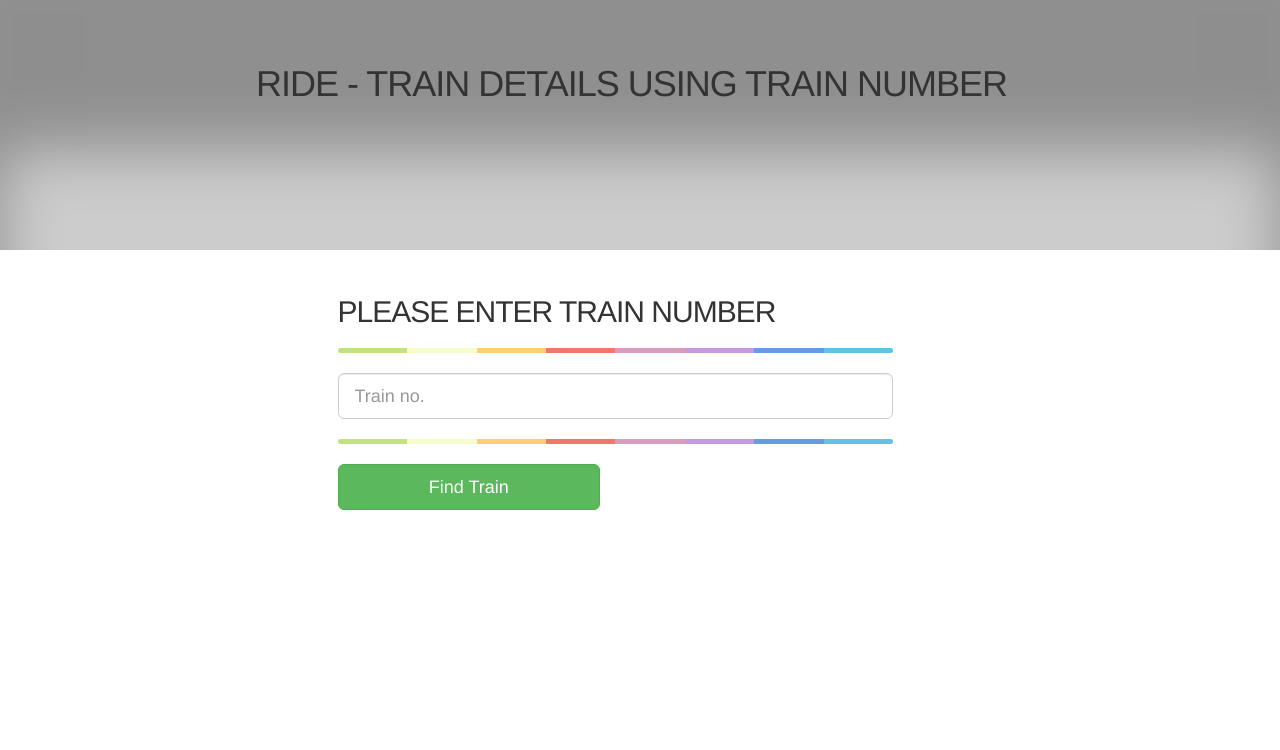
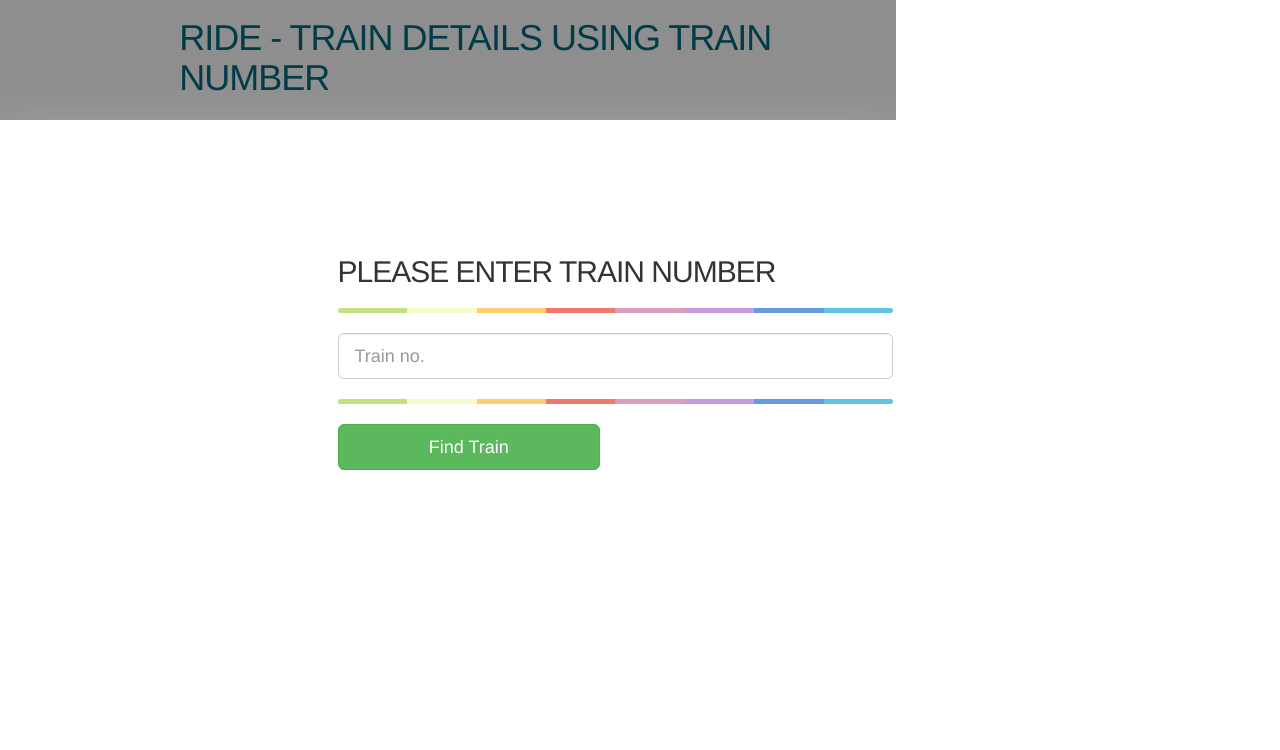
Before and after one commit to mohit741/Githeat_RIDE, a Django app: page / in a window 1280 px wide. Shown: the top 750 px of the page. Run offline with Django 3.2, Linux system fonts and the light colour scheme; some libraries are stand-ins or nearby versions.

Commit message:
Worked on UI

```diff
--- a/RIDE/views.py
+++ b/RIDE/views.py
@@ -23,54 +23,55 @@ def index(request):
         try:
             r1 = requests.get(url1)
             r2 = requests.get(url2)
+        except Exception as e:
+            err = e.args[0]
+            return render(request, 'index.html', {'err': err})
 
+        try:
             # BeautifulSoup object
             soup = BeautifulSoup(r1.text, 'html.parser')
             train = soup.find('h1').text.split('\n')[1].strip()
             train_meta = soup.find('h1').text.split('\n')[4].strip()
             train_name = train + ' ' + train_meta
             table = soup.find('table', class_='results')
-
-            # Pandas DataFrame object
-            df = pd.read_html(str(table))
-
-            # DataFrame to JSON string
-            res = df[0].to_json()
-            data['train_name'] = train_name
-            data['stations'] = json.loads(res)
-            li = soup.find('ul', class_='list-unstyled info-summary').find_all('li')
-
-            # Dict to store details
-            details = {}
-            for i in range(0, 2):
-                key = li[i].text.split(':')[0]
-                value = li[i].text.split(':')[1]
-                details[key.strip()] = value.strip()
-
-            span = li[2].find_all('span')
-            for i in range(0, len(span)):
-                key = span[i].text.split(':')[0]
-                value = span[i].text.split(':')[1]
-                details[key.strip()] = value.strip()
-            data['details'] = details
-            soup = BeautifulSoup(r2.text, 'html.parser')
-            table = soup.find('div', class_='panel panel-warning').find('table')
-            df = pd.read_html(str(table))
-            res = df[0].to_json()
-            data['fare'] = json.loads(res)
-
-            # Store JSON string in session variable
-            request.session['train'] = json.dumps(data)
-            return redirect('/details')
-
         except Exception as e:
-            # If exception occurs
-            err = ''
+            err = e.args[0]
             if e.args[0] == 'list index out of range':
                 err = 'Train number not valid'
-            else:
-                err = e.args[0]
             return render(request, 'index.html', {'err': err})
+
+        # Pandas DataFrame object
+        df = pd.read_html(str(table))
+
+        # DataFrame to JSON string
+        res = df[0].to_json()
+        data['train_name'] = train_name
+        data['stations'] = json.loads(res)
+        li = soup.find('ul', class_='list-unstyled info-summary').find_all('li')
+
+        # Dict to store details
+        details = {}
+        for i in range(0, 2):
+            key = li[i].text.split(':')[0]
+            value = li[i].text.split(':')[1]
+            details[key.strip()] = value.strip()
+
+        span = li[2].find_all('span')
+        for i in range(0, len(span)):
+            key = span[i].text.split(':')[0]
+            value = span[i].text.split(':')[1]
+            details[key.strip()] = value.strip()
+        data['details'] = details
+        soup = BeautifulSoup(r2.text, 'html.parser')
+        table = soup.find('div', class_='panel panel-warning').find('table')
+        df = pd.read_html(str(table))
+        res = df[0].to_json()
+        data['fare'] = json.loads(res)
+
+        # Store JSON string in session variable
+        request.session['train'] = json.dumps(data)
+        return redirect('/details')
+
     else:
         return render(request, 'index.html', {'err': ''})
 
--- a/static/css/base_style.css
+++ b/static/css/base_style.css
@@ -125,8 +125,8 @@ ul {
     position: absolute;
     left: 0;
     top: 0;
-    width: 100%;
-    height: 250px;
+    width: 70%;
+    height: 150px;
     background: #ccc;
     z-index: -1;
     box-shadow: inset 0px 150px 60px 0px rgba(0, 0, 0, 0.3);
@@ -146,7 +146,7 @@ ul {
 #banner {
     position: relative;
     width: 1180px;
-    height: 300px;
+    height: 100px;
 }
 
 #banner .captions {
--- a/templates/base.html
+++ b/templates/base.html
@@ -13,9 +13,9 @@
 </head>
 <body>
 <header>
-    <div id="bg1">
+    <div id="bg1" style="height: 120px">
         <p>
-        <h1  class="header " style ="margin-left: 20%; margin-top: 5%">RIDE - Train details using train number</h1>
+        <h1  class="header " style ="margin-left: 20%; margin-top: 2%; color: #003B47">RIDE - Train details using train number</h1>
         </p>
     </div>
 </header>
--- a/templates/index.html
+++ b/templates/index.html
@@ -5,7 +5,7 @@
     <link href="{% static 'css/style_login.css' %}" rel="stylesheet">
     <link href="{% static 'font-awesome/css/font-awesome.min.css' %}" rel="stylesheet">
     <div class="container">
-        <div class="row" style="margin-top:20px">
+        <div class="row" style="margin-top:-20px">
             <div class="col-xs-12 col-sm-8 col-md-6 col-sm-offset-2 col-md-offset-3">
                 <form id="train_form" method="POST" >
                     {% csrf_token %}
```
Also changed, not shown: templates/details.html (+23 -21 lines), 1 other file.
